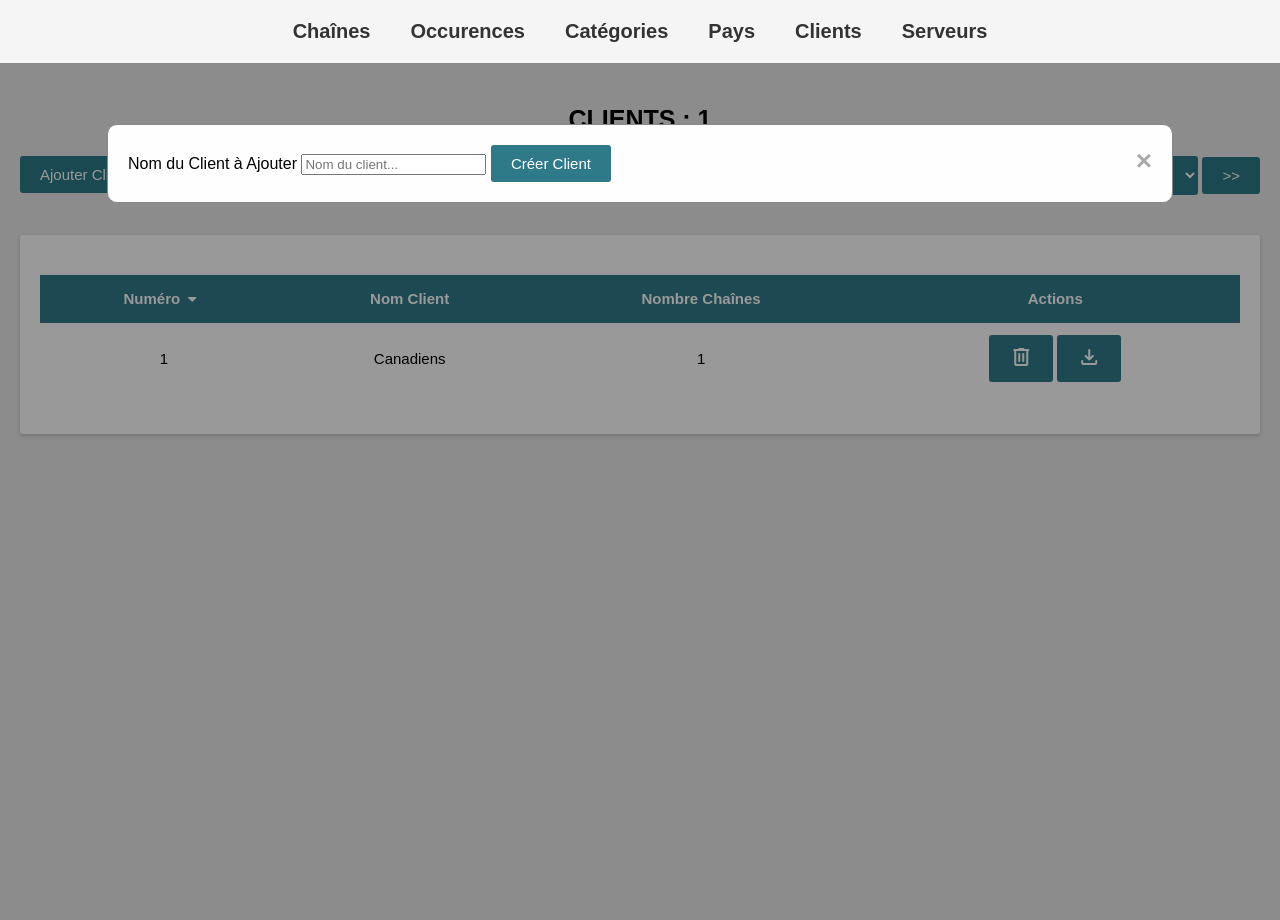
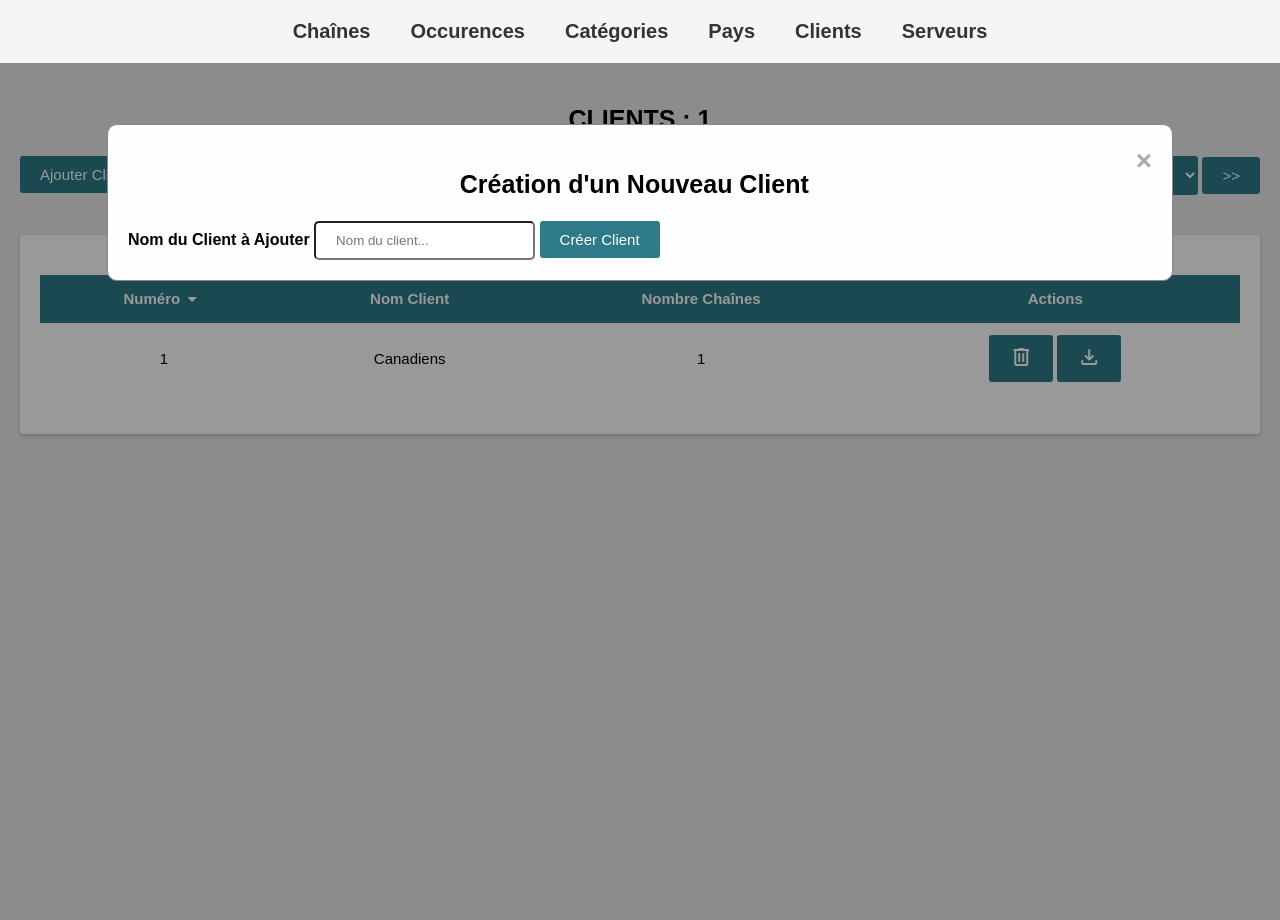
Before and after one commit to sabsystem/chaines-tri, a Django app: page /clients in a window 1280 px wide, after a click on "Ajouter Client". Run offline with Django 5.2, Linux system fonts and the light colour scheme.

Commit message:
Style changes to forms

```diff
--- a/channels_console/templates/categories.html
+++ b/channels_console/templates/categories.html
@@ -28,7 +28,7 @@
 
             <div>
                 <label for="nom-categorie"><b>Nom de la Catégorie à Ajouter</b></label>
-                <input type="text" id="nom-categorie" placeholder="Nom de la catégorie...">
+                <input class="input" type="text" id="nom-categorie" placeholder="Nom de la catégorie...">
             </div>
 
             <div>
--- a/channels_console/templates/clients.html
+++ b/channels_console/templates/clients.html
@@ -23,8 +23,10 @@
         <div class="formulaire-contenu">
             <span class="fermer-formulaire" onclick="fermer_formulaire('ajout-client')">&times;</span>
 
-            <label for="nom-client">Nom du Client à Ajouter</label>
-            <input type="text" id="nom-client" placeholder="Nom du client...">
+            <h1>Création d'un Nouveau Client</h1>
+
+            <label for="nom-client"><b>Nom du Client à Ajouter</b></label>
+            <input class="input" type="text" id="nom-client" placeholder="Nom du client...">
 
             <button class="bouton" id="creer-client" onclick="creer_client('ajout-client')">Créer Client</button>
         </div>
```
Also changed, not shown: channels_console/templates/chaines.html (+5 -3 lines).
